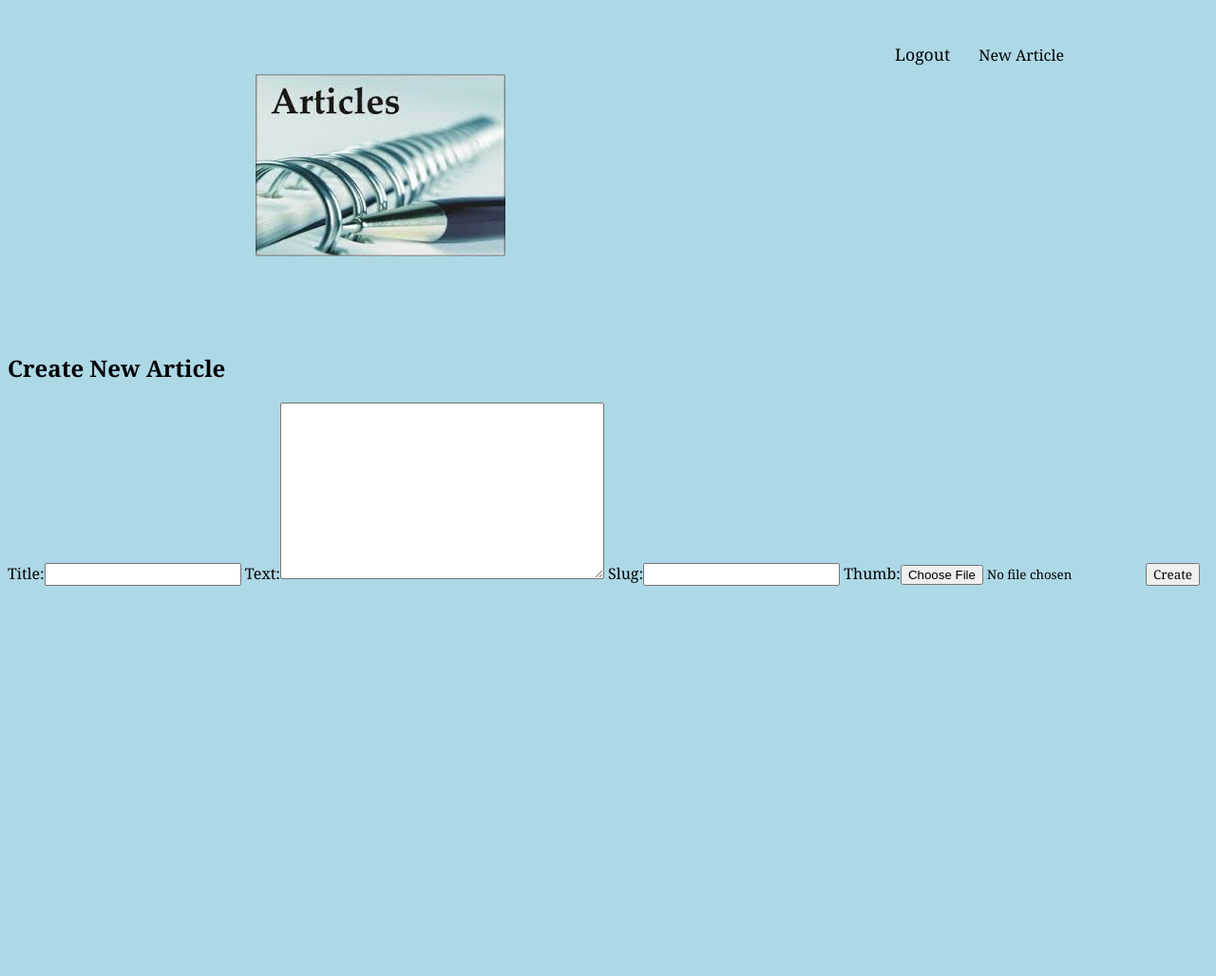
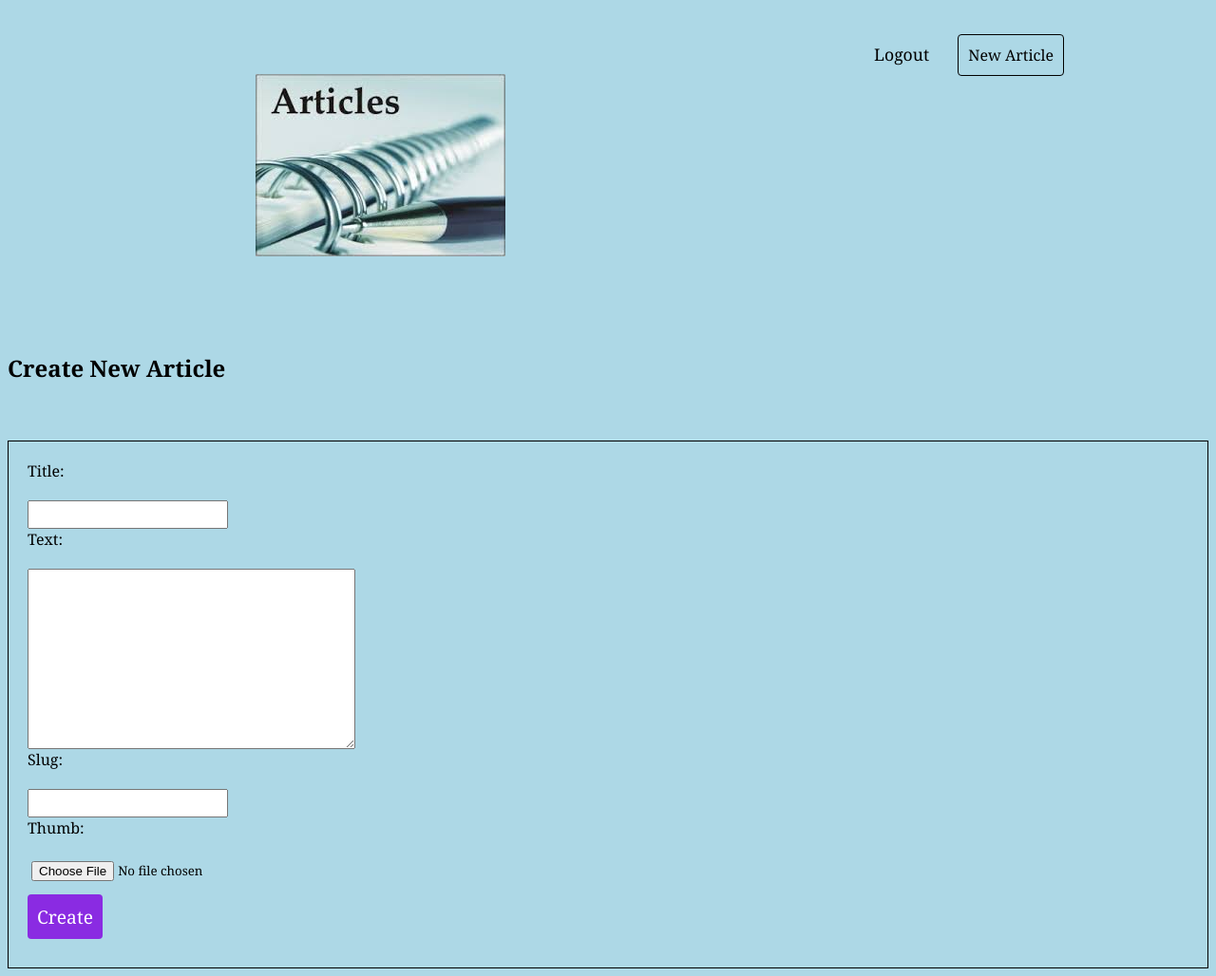
Before and after one commit to OPI-py/django_blog, a Django app: page /articles/create/ in a window 1280 px wide. Shown: the whole page at 95% size. Before the commit the page ends 617 px from the top, so only its background shows below. Run offline with Django 3.2, Linux system fonts and the light colour scheme; the visitor is signed in with stand-in values (Sample User, id 1).

Commit message:
Add style to siteform(input, textarea), errorlist(li)

```diff
--- a/web/static/styles.css
+++ b/web/static/styles.css
@@ -105,3 +105,44 @@ nav button{
 	margin-left: 20px;
 	margin-right: 20px;
 }
+
+.site-form{
+	margin-top: 60px;
+	border: 1px solid black;
+	padding: 20px;
+}
+
+.site-form input, .site-form textarea{
+	display: block;
+	margin: 20px 0 0 0;
+	padding: 4px;
+}
+
+a.highlight{
+	border: 1px solid black;
+	padding: 10px;
+	border-radius: 4px;
+}
+
+.errorlist li{
+	padding: 10px;
+	list-style-type: none;
+	border: 1px solid red;
+	color: red;
+	margin: 10px 0;
+	width: max-content;
+}
+
+.errorlist{
+	padding: 0;
+}
+
+.site-form input[type="submit"]{
+	border: 0;
+	background: blueviolet;
+	color: white;
+	font-size: 1.2em;
+	border-radius: 4px;
+	margin: 10px 0;
+	padding: 10px 10px;
+}
```
Also changed, not shown: web/static/main_styles.css (+41 -0 lines).
